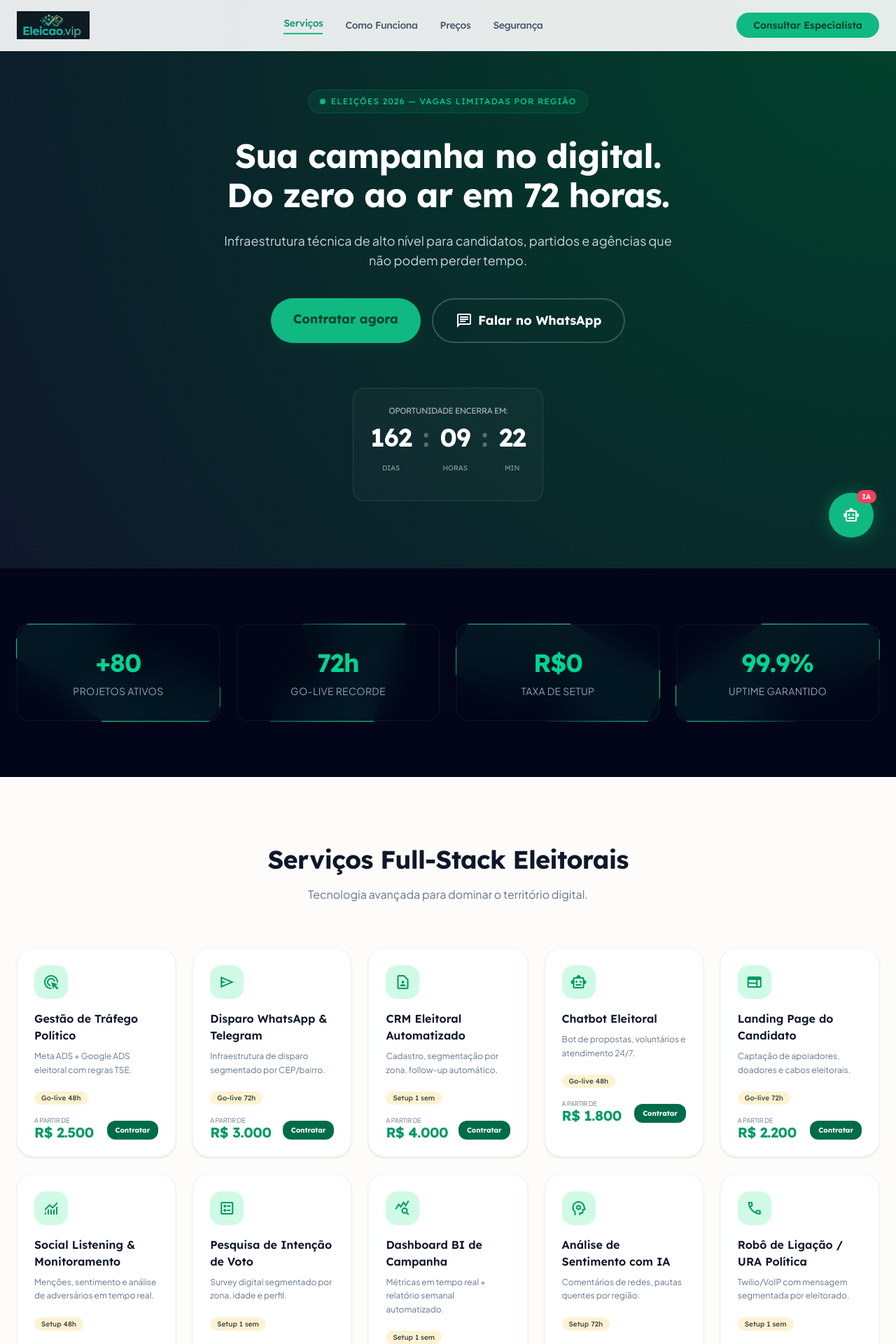
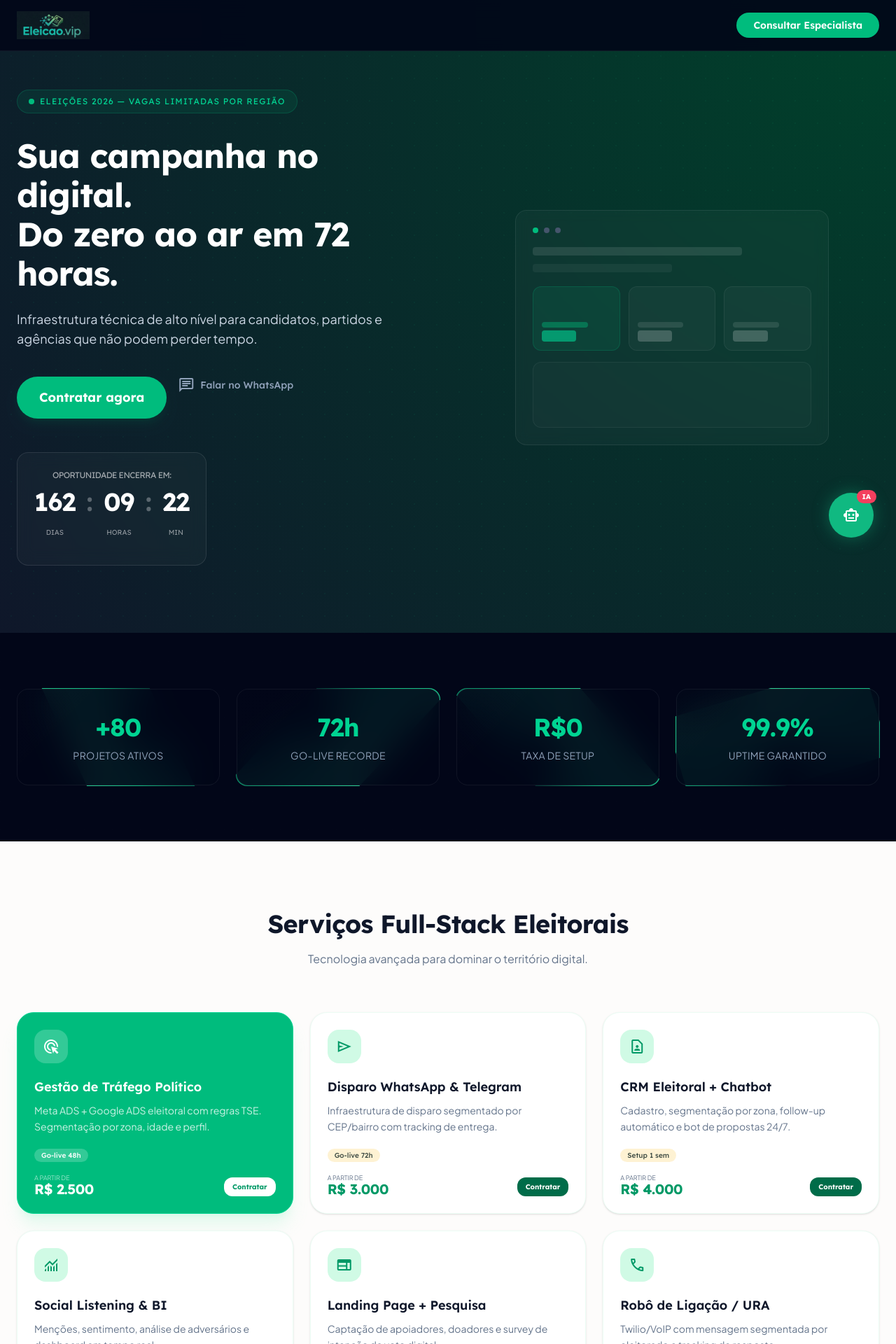
Before and after one commit to JonesGit4/eleicoes.vip, a Next.js app: page / in a window 1280 px wide. Shown: the top 1920 px of the page at 70% size. Built offline with nearby package versions, Linux system fonts and the light colour scheme.

Commit message:
feat: redesign — Trust section, Nav N9, Footer Ft5, Hero split, Serviços 10→6

```diff
--- a/src/app/(marketing)/page.tsx
+++ b/src/app/(marketing)/page.tsx
@@ -3,6 +3,7 @@ import { Metrics } from '@/components/sections/Metrics'
 import { Servicos } from '@/components/sections/Servicos'
 import { Processo } from '@/components/sections/Processo'
 import { Cases } from '@/components/sections/Cases'
+import { Trust } from '@/components/sections/Trust'
 import { Planos } from '@/components/sections/Planos'
 import { ChatIA } from '@/components/sections/ChatIA'
 import { Footer } from '@/components/sections/Footer'
@@ -15,6 +16,7 @@ export default function Home() {
       <Servicos />
       <Processo />
       <Cases />
+      <Trust />
       <Planos />
       <Footer />
       <ChatIA />
--- a/src/components/sections/Hero.tsx
+++ b/src/components/sections/Hero.tsx
@@ -9,7 +9,9 @@ export function Hero() {
       {/* Particle background */}
       <div className="absolute inset-0 particle-bg opacity-30" />
 
-      <div className="max-w-7xl mx-auto px-6 relative z-10 flex flex-col items-center text-center">
+      <div className="max-w-7xl mx-auto px-6 relative z-10 grid grid-cols-1 lg:grid-cols-2 gap-12 items-center">
+        {/* Left — Text */}
+        <div>
           {/* Badge */}
           <motion.div
             initial={{ opacity: 0, y: 20 }}
@@ -28,7 +30,7 @@ export function Hero() {
             initial={{ opacity: 0, y: 30 }}
             animate={{ opacity: 1, y: 0 }}
             transition={{ duration: 0.6, delay: 0.1 }}
-          className="font-[family-name:var(--font-lexend)] font-bold text-[48px] leading-[56px] tracking-[-0.02em] text-white mb-6 max-w-4xl"
+            className="font-[family-name:var(--font-lexend)] font-bold text-[42px] leading-[50px] lg:text-[48px] lg:leading-[56px] tracking-[-0.02em] text-white mb-6"
           >
             Sua campanha no digital.
             <br />
@@ -40,22 +42,22 @@ export function Hero() {
             initial={{ opacity: 0, y: 20 }}
             animate={{ opacity: 1, y: 0 }}
             transition={{ duration: 0.5, delay: 0.2 }}
-          className="font-[family-name:var(--font-jakarta)] text-lg leading-7 text-slate-300 mb-10 max-w-2xl"
+            className="font-[family-name:var(--font-jakarta)] text-lg leading-7 text-slate-300 mb-10 max-w-xl"
           >
             Infraestrutura técnica de alto nível para candidatos, partidos e
             agências que não podem perder tempo.
           </motion.p>
 
-        {/* CTAs */}
+          {/* CTA + WhatsApp side by side */}
           <motion.div
             initial={{ opacity: 0, y: 20 }}
             animate={{ opacity: 1, y: 0 }}
             transition={{ duration: 0.5, delay: 0.3 }}
-          className="flex flex-col sm:flex-row gap-4 mb-16"
+            className="flex flex-col sm:flex-row items-start gap-4 mb-12"
           >
             <a
               href="#planos"
-            className="bg-primary-container text-on-primary-container px-8 py-4 rounded-full font-[family-name:var(--font-lexend)] font-bold text-lg hover:brightness-110 transition-all shadow-lg shadow-emerald-900/20"
+              className="bg-emerald-500 text-white px-8 py-4 rounded-full font-[family-name:var(--font-lexend)] font-bold text-lg hover:bg-emerald-400 transition-all shadow-lg shadow-emerald-900/30"
             >
               Contratar agora
             </a>
@@ -63,9 +65,9 @@ export function Hero() {
               href="https://wa.me/5500000000000"
               target="_blank"
               rel="noopener noreferrer"
-            className="flex items-center justify-center gap-2 border-2 border-white/20 text-white px-8 py-4 rounded-full font-[family-name:var(--font-lexend)] font-bold text-lg hover:bg-white/5 transition-all"
+              className="flex items-center justify-center gap-2 text-slate-400 hover:text-white font-[family-name:var(--font-lexend)] font-medium text-sm transition-colors"
             >
-            <span className="material-symbols-outlined">chat</span>
+              <span className="material-symbols-outlined text-lg">chat</span>
               Falar no WhatsApp
             </a>
           </motion.div>
@@ -79,6 +81,43 @@ export function Hero() {
             <Countdown />
           </motion.div>
         </div>
+
+        {/* Right — Visual placeholder */}
+        <motion.div
+          initial={{ opacity: 0, x: 30 }}
+          animate={{ opacity: 1, x: 0 }}
+          transition={{ duration: 0.7, delay: 0.3 }}
+          className="hidden lg:flex items-center justify-center"
+        >
+          <div className="relative w-full max-w-md aspect-[4/3] rounded-2xl bg-white/[0.03] border border-white/[0.08] overflow-hidden backdrop-blur-sm">
+            {/* Abstract dashboard visual */}
+            <div className="absolute inset-0 flex flex-col gap-3 p-6">
+              <div className="flex gap-2 mb-2">
+                <div className="h-2 w-2 rounded-full bg-emerald-500" />
+                <div className="h-2 w-2 rounded-full bg-slate-600" />
+                <div className="h-2 w-2 rounded-full bg-slate-600" />
+              </div>
+              <div className="h-3 w-3/4 rounded bg-white/10" />
+              <div className="h-3 w-1/2 rounded bg-white/5" />
+              <div className="flex-1 grid grid-cols-3 gap-3 mt-2">
+                <div className="rounded-xl bg-emerald-500/10 border border-emerald-500/20 p-3 flex flex-col justify-end">
+                  <div className="h-2 w-2/3 rounded bg-emerald-500/40 mb-1" />
+                  <div className="h-4 w-1/2 rounded bg-emerald-400/60" />
+                </div>
+                <div className="rounded-xl bg-white/[0.03] border border-white/[0.06] p-3 flex flex-col justify-end">
+                  <div className="h-2 w-2/3 rounded bg-white/10 mb-1" />
+                  <div className="h-4 w-1/2 rounded bg-white/20" />
+                </div>
+                <div className="rounded-xl bg-white/[0.03] border border-white/[0.06] p-3 flex flex-col justify-end">
+                  <div className="h-2 w-2/3 rounded bg-white/10 mb-1" />
+                  <div className="h-4 w-1/2 rounded bg-white/20" />
+                </div>
+              </div>
+              <div className="flex-1 rounded-xl bg-white/[0.02] border border-white/[0.05] mt-1" />
+            </div>
+          </div>
+        </motion.div>
+      </div>
     </section>
   )
 }
--- a/src/components/sections/Nav.tsx
+++ b/src/components/sections/Nav.tsx
@@ -5,7 +5,7 @@ import Image from 'next/image'
 
 export function Nav() {
   return (
-    <nav className="fixed top-0 w-full z-50 bg-white/90 backdrop-blur-md border-b border-emerald-50 shadow-sm shadow-emerald-900/5">
+    <nav className="fixed top-0 w-full z-50 bg-slate-950/90 backdrop-blur-md border-b border-white/[0.06]">
       <div className="flex justify-between items-center max-w-7xl mx-auto px-6 py-4">
         <Link href="/" className="flex items-center">
           <Image
@@ -18,36 +18,9 @@ export function Nav() {
           />
         </Link>
 
-        <div className="hidden md:flex items-center space-x-8">
-          <a
-            href="#servicos"
-            className="text-emerald-600 border-b-2 border-emerald-500 pb-1 font-[family-name:var(--font-lexend)] text-sm font-medium tracking-tight"
-          >
-            Serviços
-          </a>
-          <a
-            href="#processo"
-            className="text-slate-600 hover:text-emerald-500 transition-colors font-[family-name:var(--font-lexend)] text-sm font-medium tracking-tight"
-          >
-            Como Funciona
-          </a>
-          <a
-            href="#planos"
-            className="text-slate-600 hover:text-emerald-500 transition-colors font-[family-name:var(--font-lexend)] text-sm font-medium tracking-tight"
-          >
-            Preços
-          </a>
-          <a
-            href="#cases"
-            className="text-slate-600 hover:text-emerald-500 transition-colors font-[family-name:var(--font-lexend)] text-sm font-medium tracking-tight"
-          >
-            Segurança
-          </a>
-        </div>
-
         <a
           href="#planos"
-          className="bg-primary-container text-on-primary-container px-6 py-2 rounded-full font-[family-name:var(--font-lexend)] font-semibold text-sm active:scale-95 transition-transform duration-200"
+          className="bg-emerald-500 text-white px-6 py-2 rounded-full font-[family-name:var(--font-lexend)] font-semibold text-sm hover:bg-emerald-400 active:scale-95 transition-all duration-200"
         >
           Consultar Especialista
         </a>
--- a/src/components/sections/Servicos.tsx
+++ b/src/components/sections/Servicos.tsx
@@ -6,72 +6,50 @@ const servicos = [
   {
     icon: 'ads_click',
     titulo: 'Gestão de Tráfego Político',
-    desc: 'Meta ADS + Google ADS eleitoral com regras TSE.',
+    desc: 'Meta ADS + Google ADS eleitoral com regras TSE. Segmentação por zona, idade e perfil.',
     tag: 'Go-live 48h',
     preco: 'R$ 2.500',
+    highlight: true,
   },
   {
     icon: 'send',
     titulo: 'Disparo WhatsApp & Telegram',
-    desc: 'Infraestrutura de disparo segmentado por CEP/bairro.',
+    desc: 'Infraestrutura de disparo segmentado por CEP/bairro com tracking de entrega.',
     tag: 'Go-live 72h',
     preco: 'R$ 3.000',
+    highlight: false,
   },
   {
     icon: 'contact_page',
-    titulo: 'CRM Eleitoral Automatizado',
-    desc: 'Cadastro, segmentação por zona, follow-up automático.',
+    titulo: 'CRM Eleitoral + Chatbot',
+    desc: 'Cadastro, segmentação por zona, follow-up automático e bot de propostas 24/7.',
     tag: 'Setup 1 sem',
     preco: 'R$ 4.000',
+    highlight: false,
   },
   {
-    icon: 'smart_toy',
-    titulo: 'Chatbot Eleitoral',
-    desc: 'Bot de propostas, voluntários e atendimento 24/7.',
-    tag: 'Go-live 48h',
-    preco: 'R$ 1.800',
+    icon: 'monitoring',
+    titulo: 'Social Listening & BI',
+    desc: 'Menções, sentimento, análise de adversários e dashboard em tempo real.',
+    tag: 'Setup 48h',
+    preco: 'R$ 3.500',
+    highlight: false,
   },
   {
     icon: 'web',
-    titulo: 'Landing Page do Candidato',
-    desc: 'Captação de apoiadores, doadores e cabos eleitorais.',
+    titulo: 'Landing Page + Pesquisa',
+    desc: 'Captação de apoiadores, doadores e survey de intenção de voto digital.',
     tag: 'Go-live 72h',
     preco: 'R$ 2.200',
-  },
-  {
-    icon: 'monitoring',
-    titulo: 'Social Listening & Monitoramento',
-    desc: 'Menções, sentimento e análise de adversários em tempo real.',
-    tag: 'Setup 48h',
-    preco: 'R$ 2.800',
-  },
-  {
-    icon: 'ballot',
-    titulo: 'Pesquisa de Intenção de Voto',
-    desc: 'Survey digital segmentado por zona, idade e perfil.',
-    tag: 'Setup 1 sem',
-    preco: 'R$ 3.200',
-  },
-  {
-    icon: 'query_stats',
-    titulo: 'Dashboard BI de Campanha',
-    desc: 'Métricas em tempo real + relatório semanal automatizado.',
-    tag: 'Setup 1 sem',
-    preco: 'R$ 3.500',
-  },
-  {
-    icon: 'psychology',
-    titulo: 'Análise de Sentimento com IA',
-    desc: 'Comentários de redes, pautas quentes por região.',
-    tag: 'Setup 72h',
-    preco: 'R$ 2.000',
+    highlight: false,
   },
   {
     icon: 'call',
-    titulo: 'Robô de Ligação / URA Política',
-    desc: 'Twilio/VoIP com mensagem segmentada por eleitorado.',
+    titulo: 'Robô de Ligação / URA',
+    desc: 'Twilio/VoIP com mensagem segmentada por eleitorado e tracking de resposta.',
     tag: 'Setup 1 sem',
     preco: 'R$ 3.800',
+    highlight: false,
   },
 ]
 
@@ -89,52 +67,94 @@ export function Servicos() {
           </p>
         </div>
 
-        {/* Cards Grid — 2 rows of 5 on desktop, 2 cols mobile */}
-        <div className="grid grid-cols-1 sm:grid-cols-2 lg:grid-cols-5 gap-6">
+        {/* Cards — 3 columns on desktop, zig-zag feel via staggered animation */}
+        <div className="grid grid-cols-1 md:grid-cols-2 lg:grid-cols-3 gap-6">
           {servicos.map((s, i) => (
             <motion.div
               key={i}
-              initial={{ opacity: 0, y: 20 }}
+              initial={{ opacity: 0, y: 30 }}
               whileInView={{ opacity: 1, y: 0 }}
-              viewport={{ once: true }}
-              transition={{ duration: 0.4, delay: i * 0.06 }}
-              className="group bg-white rounded-3xl p-6 shadow-sm hover:shadow-xl transition-all border border-emerald-50 hover:border-emerald-200 relative overflow-hidden"
+              viewport={{ once: true, margin: '80px' }}
+              transition={{ duration: 0.5, delay: i * 0.08 }}
+              className={`group relative rounded-3xl p-6 border transition-all duration-300 ${
+                s.highlight
+                  ? 'bg-emerald-500 text-white border-emerald-400 shadow-xl shadow-emerald-200/30'
+                  : 'bg-white border-emerald-50 hover:border-emerald-200 shadow-sm hover:shadow-xl'
+              }`}
             >
-              {/* Hover glow */}
-              <div className="absolute inset-0 bg-gradient-to-br from-emerald-500/5 to-transparent opacity-0 group-hover:opacity-100 transition-opacity duration-500" />
+              {/* Hover glow para cards normais */}
+              {!s.highlight && (
+                <div className="absolute inset-0 rounded-3xl bg-gradient-to-br from-emerald-500/5 to-transparent opacity-0 group-hover:opacity-100 transition-opacity duration-500" />
+              )}
 
-              <div className="relative z-10">
+              <div className="relative z-10 flex flex-col h-full">
                 {/* Icon */}
-                <div className="w-12 h-12 bg-emerald-100 rounded-2xl flex items-center justify-center text-emerald-600 mb-4 group-hover:bg-emerald-500 group-hover:text-white transition-colors duration-300">
+                <div
+                  className={`w-12 h-12 rounded-2xl flex items-center justify-center mb-5 transition-colors duration-300 ${
+                    s.highlight
+                      ? 'bg-white/20 text-white'
+                      : 'bg-emerald-100 text-emerald-600 group-hover:bg-emerald-500 group-hover:text-white'
+                  }`}
+                >
                   <span className="material-symbols-outlined text-2xl">
                     {s.icon}
                   </span>
                 </div>
 
                 {/* Title */}
-                <h3 className="font-[family-name:var(--font-lexend)] font-semibold text-base leading-6 text-text-deep mb-2">
+                <h3
+                  className={`font-[family-name:var(--font-lexend)] font-semibold text-lg leading-7 mb-2 ${
+                    s.highlight ? 'text-white' : 'text-text-deep'
+                  }`}
+                >
                   {s.titulo}
                 </h3>
-                <p className="font-[family-name:var(--font-jakarta)] text-xs text-text-muted mb-4 leading-relaxed">
+
+                {/* Description */}
+                <p
+                  className={`font-[family-name:var(--font-jakarta)] text-sm leading-relaxed mb-5 flex-grow ${
+                    s.highlight ? 'text-white/80' : 'text-text-muted'
+                  }`}
+                >
                   {s.desc}
                 </p>
 
                 {/* Tag */}
-                <span className="inline-block bg-sunlight-yellow/20 text-on-surface-variant font-[family-name:var(--font-lexend)] text-[10px] font-medium px-2.5 py-0.5 rounded-full mb-4">
+                <span
+                  className={`inline-block text-[10px] font-medium px-2.5 py-0.5 rounded-full mb-4 w-fit font-[family-name:var(--font-lexend)] ${
+                    s.highlight
+                      ? 'bg-white/20 text-white'
+                      : 'bg-sunlight-yellow/20 text-on-surface-variant'
+                  }`}
+                >
                   {s.tag}
                 </span>
 
                 {/* Price + CTA */}
                 <div className="flex items-end justify-between mt-auto">
                   <div>
-                    <p className="text-[9px] text-text-muted uppercase">
+                    <p
+                      className={`text-[9px] uppercase ${
+                        s.highlight ? 'text-white/60' : 'text-text-muted'
+                      }`}
+                    >
                       A partir de
                     </p>
-                    <p className="font-[family-name:var(--font-lexend)] font-bold text-xl tracking-[-0.02em] text-emerald-600 leading-none">
+                    <p
+                      className={`font-[family-name:var(--font-lexend)] font-bold text-xl tracking-[-0.02em] leading-none ${
+                        s.highlight ? 'text-white' : 'text-emerald-600'
+                      }`}
+                    >
                       {s.preco}
                     </p>
                   </div>
-                  <button className="bg-primary text-white px-3 py-1.5 rounded-xl font-[family-name:var(--font-lexend)] text-[10px] font-bold hover:bg-emerald-700 transition-colors">
+                  <button
+                    className={`px-3 py-1.5 rounded-xl font-[family-name:var(--font-lexend)] text-[10px] font-bold transition-colors ${
+                      s.highlight
+                        ? 'bg-white text-emerald-600 hover:bg-emerald-50'
+                        : 'bg-primary text-white hover:bg-emerald-700'
+                    }`}
+                  >
                     Contratar
                   </button>
                 </div>
--- /dev/null
+++ b/src/components/sections/Trust.tsx
@@ -0,0 +1,101 @@
+'use client'
+
+import { motion } from 'framer-motion'
+
+const trustItems = [
+  {
+    icon: 'gavel',
+    titulo: 'Conformidade TSE',
+    desc: 'Resolução nº 23.732/2024.',
+  },
+  {
+    icon: 'shield',
+    titulo: 'LGPD & Privacidade',
+    desc: 'Dados criptografados. Zero vazamentos.',
+  },
+  {
+    icon: 'lock',
+    titulo: 'Infraestrutura Segura',
+    desc: 'HTTPS, WAF, DDoS protection.',
+  },
+  {
+    icon: 'verified',
+    titulo: 'Compliance Jurídico',
+    desc: 'Auditoria externa de campanhas.',
+  },
+]
+
+export function Trust() {
+  return (
+    <section className="py-20 bg-slate-950 relative overflow-hidden">
+      {/* Grid pattern */}
+      <div
+        className="absolute inset-0 opacity-[0.03]"
+        style={{
+          backgroundImage:
+            'linear-gradient(rgba(255,255,255,0.1) 1px, transparent 1px), linear-gradient(90deg, rgba(255,255,255,0.1) 1px, transparent 1px)',
+          backgroundSize: '40px 40px',
+        }}
+      />
+
+      <div className="max-w-7xl mx-auto px-6 relative z-10">
+        {/* Header */}
+        <motion.div
+          initial={{ opacity: 0, y: 20 }}
+          whileInView={{ opacity: 1, y: 0 }}
+          viewport={{ once: true }}
+          className="text-center mb-14"
+        >
+          <span className="inline-flex items-center gap-2 bg-emerald-500/10 border border-emerald-500/20 px-4 py-2 rounded-full mb-6">
+            <span className="flex h-2 w-2 rounded-full bg-emerald-500" />
+            <span className="text-emerald-400 font-[family-name:var(--font-lexend)] text-xs uppercase tracking-widest">
+              Segurança e Compliance
+            </span>
+          </span>
+          <h2 className="font-[family-name:var(--font-lexend)] font-bold text-3xl leading-[40px] tracking-[-0.02em] text-white mb-4">
+            Sua campanha protegida
+          </h2>
+          <p className="font-[family-name:var(--font-jakarta)] text-base text-slate-400 max-w-xl mx-auto">
+            Infraestrutura blindada com as certificações que candidaturas sérias exigem.
+          </p>
+        </motion.div>
+
+        {/* Trust badges */}
+        <div className="grid grid-cols-2 md:grid-cols-4 gap-6">
+          {trustItems.map((item, i) => (
+            <motion.div
+              key={i}
+              initial={{ opacity: 0, y: 20 }}
+              whileInView={{ opacity: 1, y: 0 }}
+              viewport={{ once: true }}
+              transition={{ duration: 0.4, delay: i * 0.08 }}
+              className="group relative rounded-2xl p-6 bg-white/[0.03] border border-white/[0.06] hover:border-emerald-500/30 transition-all duration-300"
+            >
+              {/* Hover glow */}
+              <div className="absolute inset-0 rounded-2xl bg-emerald-500/5 opacity-0 group-hover:opacity-100 transition-opacity duration-500" />
+
+              <div className="relative z-10 text-center">
+                {/* Icon */}
+                <div className="w-12 h-12 mx-auto mb-4 rounded-xl bg-emerald-500/10 flex items-center justify-center group-hover:bg-emerald-500/20 transition-colors">
+                  <span className="material-symbols-outlined text-2xl text-emerald-400">
+                    {item.icon}
+                  </span>
+                </div>
+
+                {/* Title */}
+                <h4 className="font-[family-name:var(--font-lexend)] font-semibold text-sm text-white mb-2">
+                  {item.titulo}
+                </h4>
+
+                {/* Description */}
+                <p className="font-[family-name:var(--font-jakarta)] text-xs text-slate-400 leading-relaxed">
+                  {item.desc}
+                </p>
+              </div>
+            </motion.div>
+          ))}
+        </div>
+      </div>
+    </section>
+  )
+}
```
Also changed, not shown: src/components/sections/Footer.tsx (+10 -27 lines). Lines whose indentation alone changed are shown as unchanged.
